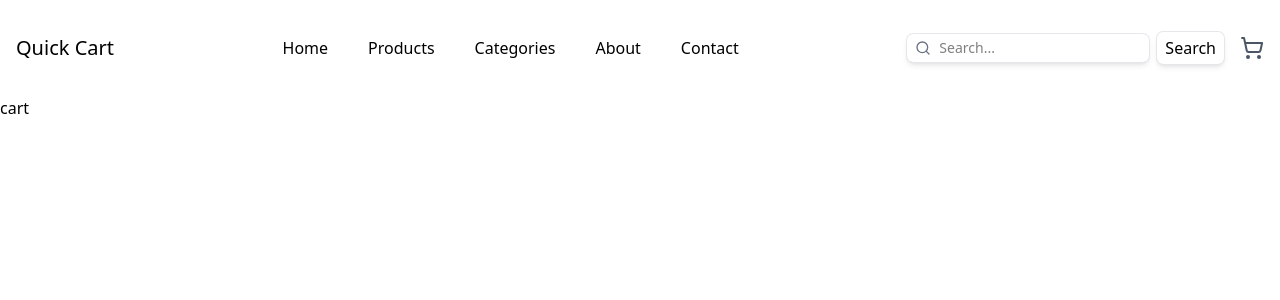
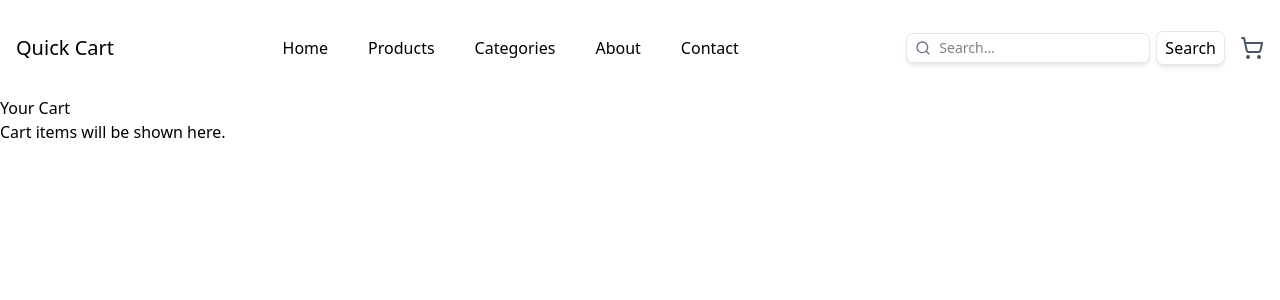
Before and after one commit to idrisshittu02/alx-project-nexus, a Next.js app in the folder Cartify/: page /cart in a window 1280 px wide. Shown: the top 300 px of the page. Built offline with nearby package versions, Linux system fonts and the light colour scheme.

Commit message:
Update page.tsx

```diff
--- a/Cartify/app/(main)/cart/page.tsx
+++ b/Cartify/app/(main)/cart/page.tsx
@@ -1,13 +1,8 @@
-
-
-
-const Cart = () => {
-    return (
-        <div>
-            cart
-        </div>
-    )
+export default function CartPage() {
+  return (
+    <div>
+      <h1>Your Cart</h1>
+      <p>Cart items will be shown here.</p>
+    </div>
+  )
 }
-
-
-export default Cart;
```
